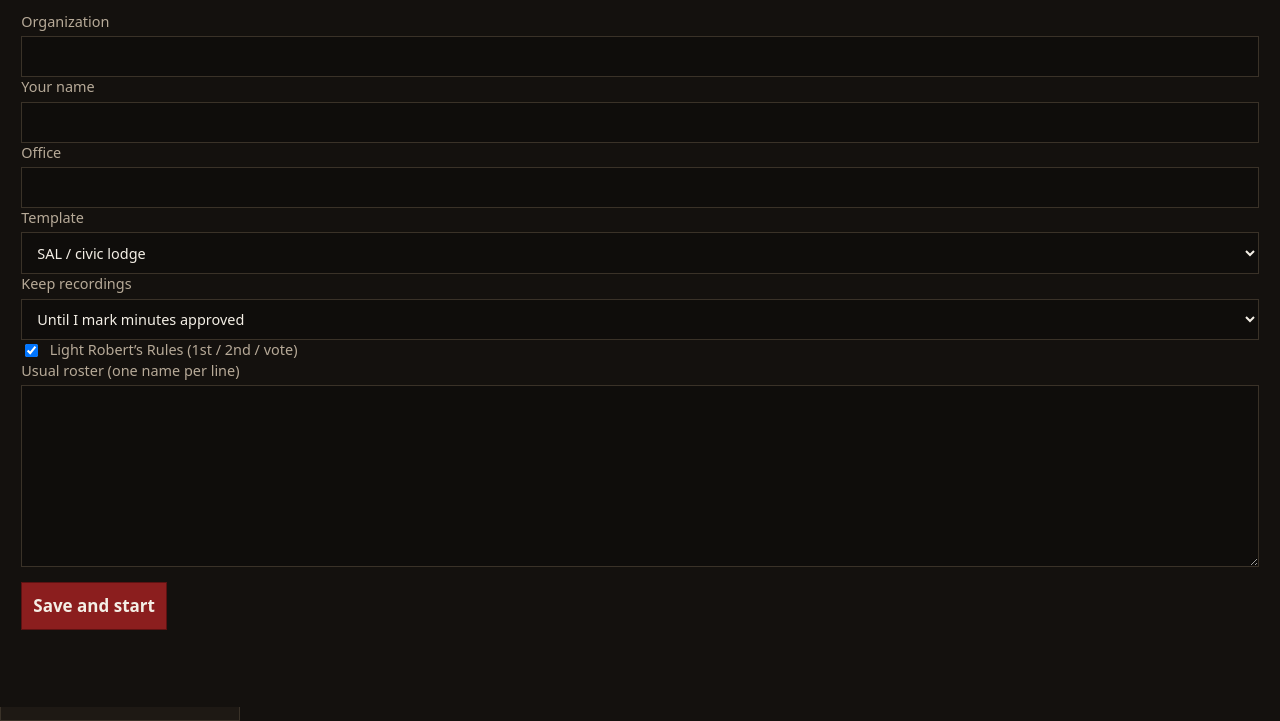
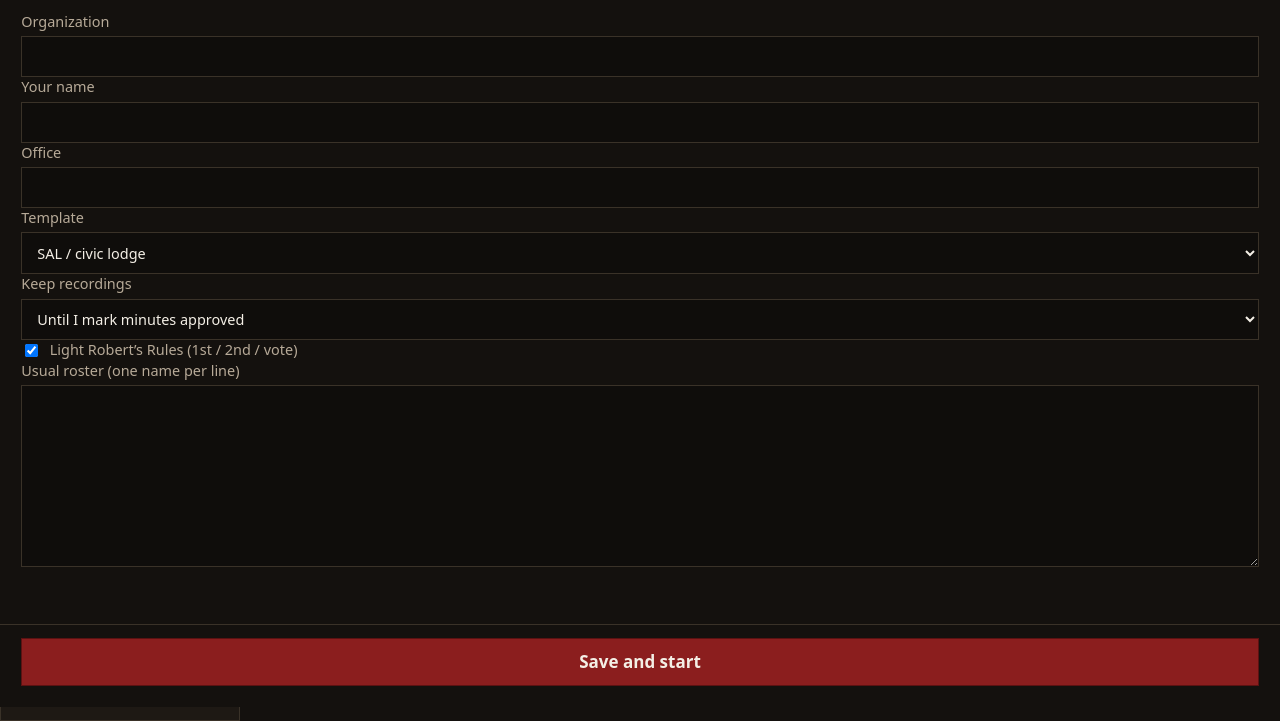
Before and after one commit to mmf62208/quorum-notes, a plain HTML site: page quorum/web/index.html in a window 1280 px wide. Shown: the part 93-814 px from the top of the page. Drawn offline with Linux system fonts and the light colour scheme; no server answers.

Commit message:
Keep setup wizard Save reachable on short screens (#1)
* Keep the setup wizard Save button reachable on short screens

Hall laptops clip the roster textarea and Save control. Scroll the
wizard body, pin a sticky Save footer, and cap roster height so the
button stays reachable with the mouse.

Co-authored-by: mmf62208 <mmf62208@users.noreply.github.com>

* Fix wizard layout test to assert the Save button id in HTML

Co-authored-by: mmf62208 <mmf62208@users.noreply.github.com>

---------

Co-authored-by: Cursor Agent <cursoragent@cursor.com>
Co-authored-by: mmf62208 <mmf62208@users.noreply.github.com>

```diff
--- a/quorum/web/index.html
+++ b/quorum/web/index.html
@@ -12,6 +12,7 @@
   <div id="rec-banner" hidden>RECORDING — this meeting is being captured on this device</div>
 
   <section id="wizard" class="sheet" hidden>
+    <div class="wiz-body">
       <h1>Set up Quorum</h1>
       <p class="hint">Once, on this device. Meetings stay here unless you email them or opt into AI.</p>
       <label>Organization <input id="wiz-org" /></label>
@@ -37,7 +38,10 @@
         <textarea id="wiz-roster" rows="8"></textarea>
       </label>
       <p class="hint" id="wiz-error"></p>
+    </div>
+    <div class="wiz-footer">
       <button type="button" class="primary big" id="btn-wiz-save">Save and start</button>
+    </div>
   </section>
 
   <header class="top">
--- a/quorum/web/styles.css
+++ b/quorum/web/styles.css
@@ -72,6 +72,40 @@ button.big, .rec-btn, .stop-btn, .fat { min-height: 48px; min-width: 72px; font-
 .sheet {
   position: fixed; inset: 0; background: var(--bg); z-index: 20; overflow: auto; padding: 1.25rem;
 }
+/* Short hall laptops: keep Save on screen; scroll the form, not the whole overlay. */
+#wizard.sheet:not([hidden]) {
+  display: flex;
+  flex-direction: column;
+  overflow: hidden;
+  height: 100%;
+  max-height: 100vh;
+  max-height: 100dvh;
+  padding: 0;
+}
+#wizard .wiz-body {
+  flex: 1 1 auto;
+  min-height: 0;
+  overflow-x: hidden;
+  overflow-y: auto;
+  -webkit-overflow-scrolling: touch;
+  padding: 1.25rem 1.25rem 0.75rem;
+}
+#wizard .wiz-footer {
+  flex: 0 0 auto;
+  position: sticky;
+  bottom: 0;
+  z-index: 2;
+  padding: 0.75rem 1.25rem max(1.25rem, env(safe-area-inset-bottom, 0px));
+  background: var(--bg);
+  border-top: 1px solid var(--line);
+}
+#wizard #wiz-roster {
+  min-height: 6rem;
+  max-height: min(16rem, 40vh);
+  overflow-y: auto;
+  resize: vertical;
+}
+#wizard #btn-wiz-save { width: 100%; }
 .check { flex-direction: row; align-items: center; gap: 0.5rem; }
 pre { white-space: pre-wrap; background: #0f0d0b; border: 1px solid var(--line); padding: 0.8rem; }
 #player { width: 100%; margin: 0.5rem 0; }
```
Also changed, not shown: 1 other file. Lines whose indentation alone changed are shown as unchanged.
